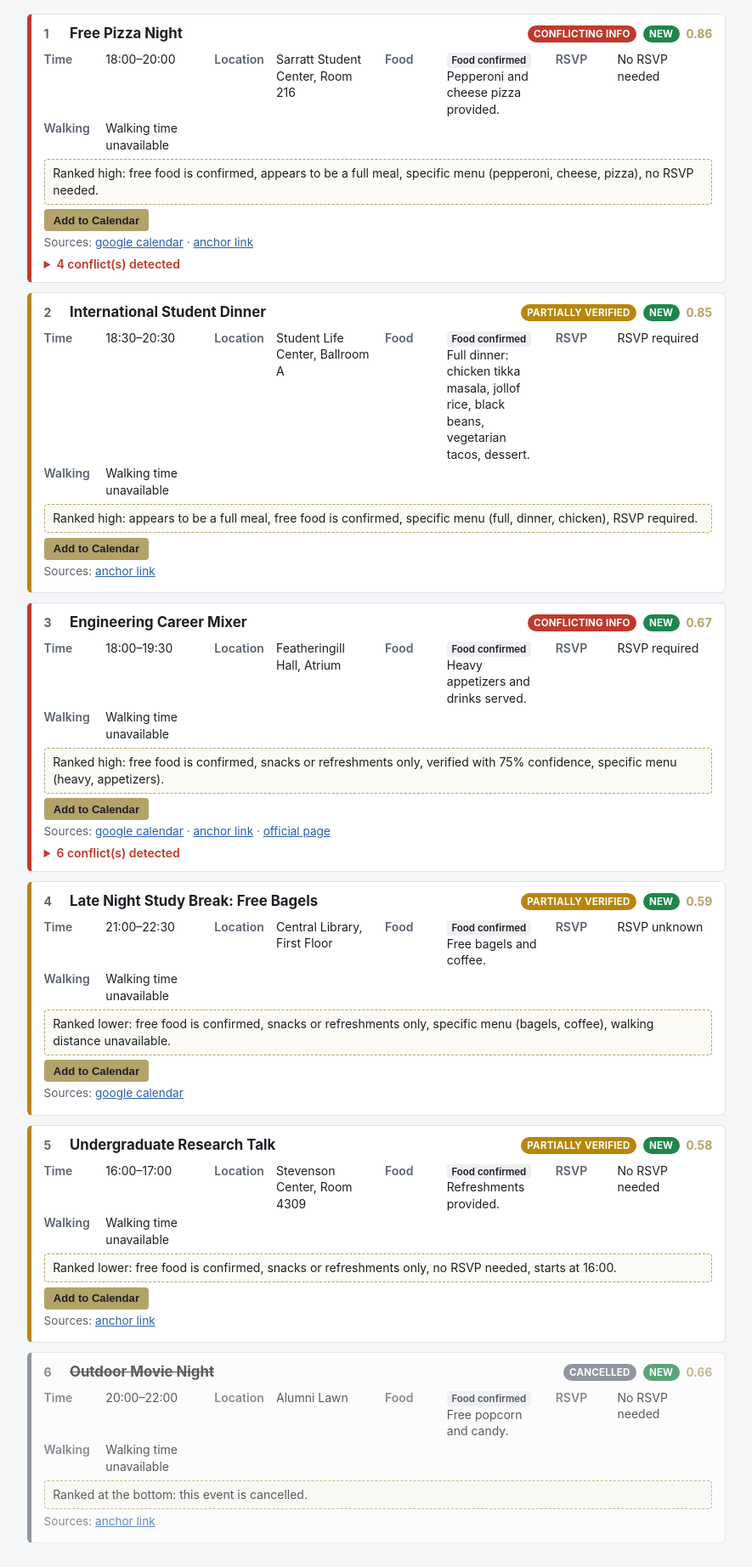
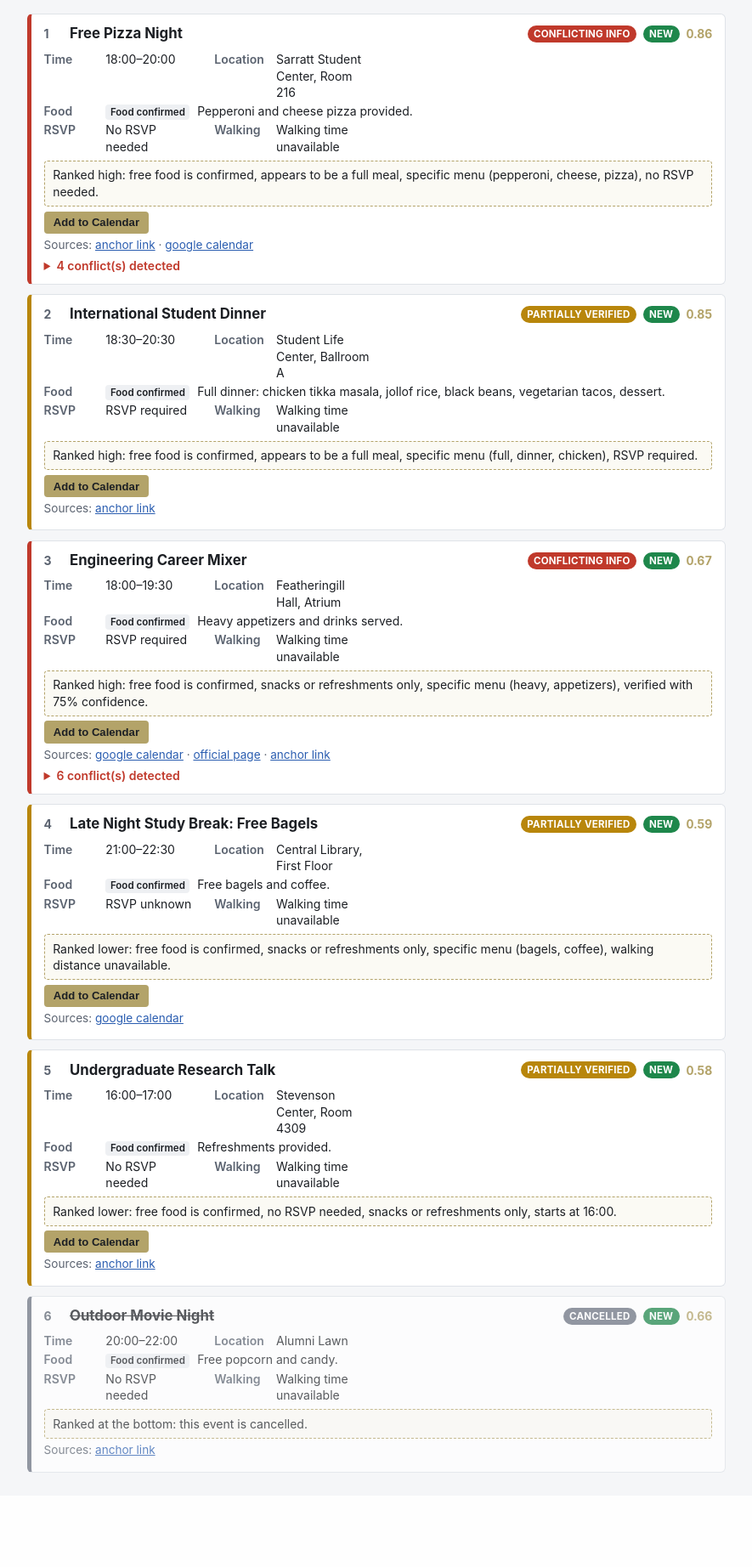
Before and after one commit to jingyu-ruan/vandy-food-radar, a Flask app: page / in a window 1280 px wide. Shown: the part 81-1925 px from the top of the page at 85% size, without its empty margins (197-1082 px from the left). After the commit the page ends 1814 px from the top, so only its background shows below. Run offline with Flask 3, Linux system fonts and the light colour scheme; data comes from the database, SQL or seed files in the repository.

Commit message:
fix(web): expand food description row

```diff
--- a/public/static/app.css
+++ b/public/static/app.css
@@ -96,8 +96,9 @@ main { padding: 1rem 1.2rem; max-width: 860px; margin: 0 auto; }
   margin: 0.5rem 0 0.4rem;
 }
 .facts div { display: flex; gap: 0.35rem; }
+.facts .food-fact { grid-column: 1 / -1; }
 .facts dt { color: var(--muted); font-weight: 600; min-width: 4.2rem; }
-.facts dd { margin: 0; }
+.facts dd { margin: 0; min-width: 0; overflow-wrap: anywhere; }
 
 .chip {
   display: inline-block;
--- a/vandy_food_radar/web/templates/_event_card.html
+++ b/vandy_food_radar/web/templates/_event_card.html
@@ -19,7 +19,7 @@
     <div><dt>Time</dt><dd>{{ card.time_range }}</dd></div>
     <div><dt>Location</dt>
       <dd>{{ card.event.location or "Location TBD" }}</dd></div>
-    <div><dt>Food</dt>
+    <div class="food-fact"><dt>Food</dt>
       <dd>
         <span class="chip">{{ card.food_confirmed_label }}</span>
         {{ card.event.food_description or "No description provided" }}
```
